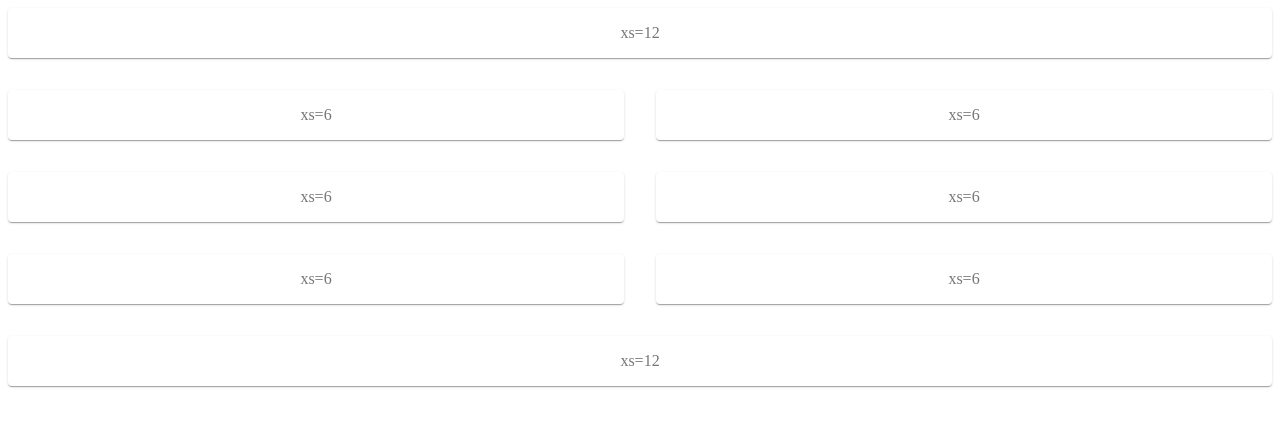
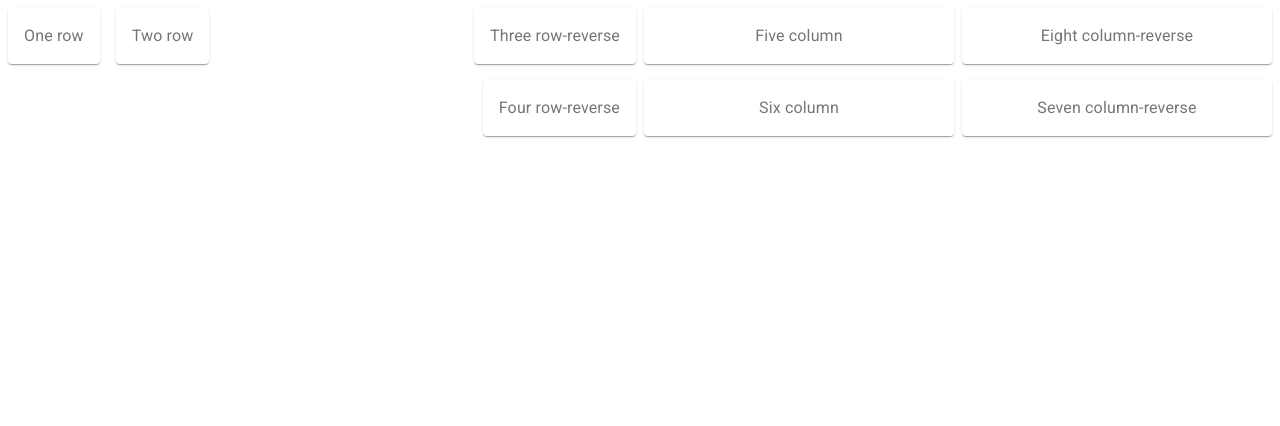
Before and after one commit to stepGT/this_react_materialUI, a React (Create React App) app: page / in a window 1280 px wide. Shown: the top 426 px of the page. Built offline with nearby package versions, Linux system fonts and the light colour scheme.

Commit message:
Grid ColumnDirection

```diff
--- a/src/App.js
+++ b/src/App.js
@@ -1,7 +1,7 @@
-import FixedColumnLayout from "./Grid/FixedColumnLayout";
+import ColumnDirection from "./Grid/ColumnDirection";
 
 function App() {
-  return <FixedColumnLayout />;
+  return <ColumnDirection />;
 }
 
 export default App;
--- /dev/null
+++ b/src/Grid/ColumnDirection.js
@@ -0,0 +1,87 @@
+import React from "react";
+import { withStyles } from "@material-ui/core/styles";
+import Paper from "@material-ui/core/Paper";
+import Grid from "@material-ui/core/Grid";
+import Typography from "@material-ui/core/Typography";
+import Hidden from '@material-ui/core/Hidden';
+
+const styles = (theme) => ({
+  root: {
+    flexGrow: 1,
+  },
+  paper: {
+    padding: theme.spacing(2),
+    textAlign: "center",
+    color: theme.palette.text.secondary,
+  },
+});
+
+const ColumnDirection = withStyles(styles)(({ classes }) => (
+  <div className={classes.root}>
+    <Grid container justify="space-around" spacing={1}>
+      <Grid item xs={3}>
+        <Grid container direction="row" spacing={2}>
+          <Grid item>
+            <Paper className={classes.paper}>
+              <Typography>One row</Typography>
+            </Paper>
+          </Grid>
+          <Grid item>
+            <Paper className={classes.paper}>
+              <Typography>Two row</Typography>
+            </Paper>
+          </Grid>
+        </Grid>
+      </Grid>
+
+      <Grid item xs={3}>
+        <Grid container direction="row-reverse" spacing={2}>
+          <Grid item>
+            <Paper className={classes.paper}>
+              <Typography>Three row-reverse</Typography>
+            </Paper>
+          </Grid>
+          <Grid item>
+            <Paper className={classes.paper}>
+              <Typography>Four row-reverse</Typography>
+            </Paper>
+          </Grid>
+        </Grid>
+      </Grid>
+
+      <Grid item xs={3}>
+        <Grid container direction="column" spacing={2}>
+          <Grid item>
+            <Paper className={classes.paper}>
+              <Typography>Five column</Typography>
+            </Paper>
+          </Grid>
+          <Grid item>
+            <Paper className={classes.paper}>
+              <Typography>Six column</Typography>
+            </Paper>
+          </Grid>
+        </Grid>
+      </Grid>
+
+      <Hidden smDown>
+        <Grid item xs={3}>
+          <Grid container direction="column-reverse" spacing={2}>
+            <Grid item>
+              <Paper className={classes.paper}>
+                <Typography>Seven column-reverse</Typography>
+              </Paper>
+            </Grid>
+            <Grid item>
+              <Paper className={classes.paper}>
+                <Typography>Eight column-reverse</Typography>
+              </Paper>
+            </Grid>
+          </Grid>
+        </Grid>
+      </Hidden>
+
+    </Grid>
+  </div>
+));
+export default ColumnDirection;
```
